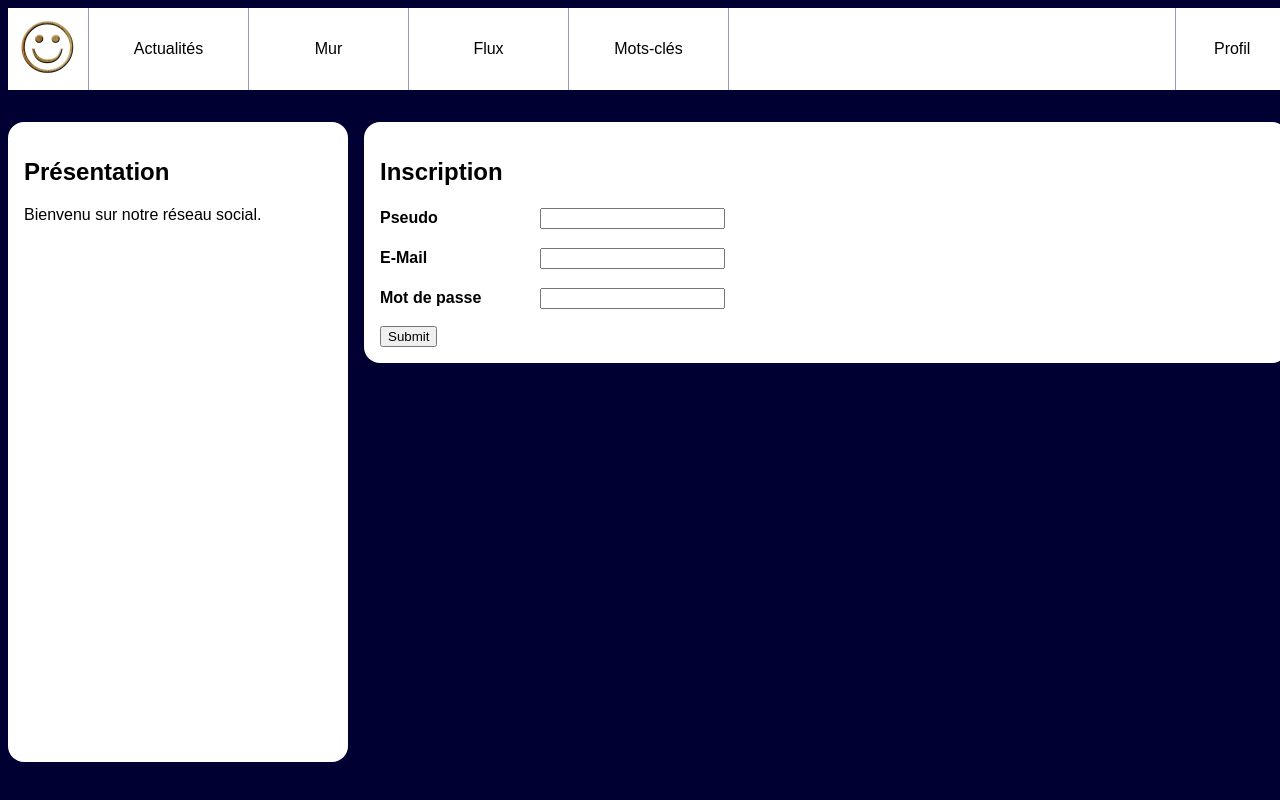
After one commit to adatechschool/projet-collectif-reseau-social-les-claviers-de-l-extreme, a PHP site: page /resoc_n2/registration.php in a window 1280 px wide. The commit adds this page. Run offline with PHP 8.4, Linux system fonts and the light colour scheme.

```diff
--- a/resoc_n1/admin.php
+++ b/resoc_n1/admin.php
@@ -9,6 +9,7 @@
     <body>
 
     <?php include '../N1/navbar.php'?>
+    <?php include '../N1/connexions1.php'?>
 
         <div id="wrapper" class='admin'>
             <aside>
--- /dev/null
+++ b/resoc_n2/registration.php
@@ -0,0 +1,102 @@
+<!doctype html>
+<html lang="fr">
+    <head>
+        <meta charset="utf-8">
+        <title>ReSoC - Inscription</title>
+        <meta name="author" content="Julien Falconnet">
+        <link rel="stylesheet" href="style.css"/>
+    </head>
+    <body>
+        <header>
+            <img src="resoc.jpg" alt="Logo de notre réseau social"/>
+            <nav id="menu">
+                <a href="news.php">Actualités</a>
+                <a href="wall.php?user_id=5">Mur</a>
+                <a href="feed.php?user_id=5">Flux</a>
+                <a href="tags.php?tag_id=1">Mots-clés</a>
+            </nav>
+            <nav id="user">
+                <a href="#">Profil</a>
+                <ul>
+                    <li><a href="settings.php?user_id=5">Paramètres</a></li>
+                    <li><a href="followers.php?user_id=5">Mes suiveurs</a></li>
+                    <li><a href="subscriptions.php?user_id=5">Mes abonnements</a></li>
+                </ul>
+
+            </nav>
+        </header>
+
+        <div id="wrapper" >
+
+            <aside>
+                <h2>Présentation</h2>
+                <p>Bienvenu sur notre réseau social.</p>
+            </aside>
+            <main>
+                <article>
+                    <h2>Inscription</h2>
+                    <?php
+                    /**
+                     * TRAITEMENT DU FORMULAIRE
+                     */
+                    // Etape 1 : vérifier si on est en train d'afficher ou de traiter le formulaire
+                    // si on recoit un champs email rempli il y a une chance que ce soit un traitement
+                    $enCoursDeTraitement = isset($_POST['email']);
+                    if ($enCoursDeTraitement)
+                    {
+                        // on ne fait ce qui suit que si un formulaire a été soumis.
+                        // Etape 2: récupérer ce qu'il y a dans le formulaire @todo: c'est là que votre travaille se situe
+                        // observez le résultat de cette ligne de débug (vous l'effacerez ensuite)
+                        echo "<pre>" . print_r($_POST, 1) . "</pre>";
+                        // et complétez le code ci dessous en remplaçant les ???
+                        $new_email = $_POST['???'];
+                        $new_alias = $_POST['???'];
+                        $new_passwd = $_POST['???'];
+
+
+                        //Etape 3 : Ouvrir une connexion avec la base de donnée.
+                        $mysqli = new mysqli("localhost", "root", "root", "socialnetwork_tests");
+                        //Etape 4 : Petite sécurité
+                        // pour éviter les injection sql : https://www.w3schools.com/sql/sql_injection.asp
+                        $new_email = $mysqli->real_escape_string($new_email);
+                        $new_alias = $mysqli->real_escape_string($new_alias);
+                        $new_passwd = $mysqli->real_escape_string($new_passwd);
+                        // on crypte le mot de passe pour éviter d'exposer notre utilisatrice en cas d'intrusion dans nos systèmes
+                        $new_passwd = md5($new_passwd);
+                        // NB: md5 est pédagogique mais n'est pas recommandée pour une vraies sécurité
+                        //Etape 5 : construction de la requete
+                        $lInstructionSql = "INSERT INTO users (id, email, password, alias) "
+                                . "VALUES (NULL, "
+                                . "'" . $new_email . "', "
+                                . "'" . $new_passwd . "', "
+                                . "'" . $new_alias . "'"
+                                . ");";
+                        // Etape 6: exécution de la requete
+                        $ok = $mysqli->query($lInstructionSql);
+                        if ( ! $ok)
+                        {
+                            echo "L'inscription a échouée : " . $mysqli->error;
+                        } else
+                        {
+                            echo "Votre inscription est un succès : " . $new_alias;
+                            echo " <a href='login.php'>Connectez-vous.</a>";
+                        }
+                    }
+                    ?>
+                    <form action="registration.php" method="post">
+                        <input type='hidden'name='???' value='achanger'>
+                        <dl>
+                            <dt><label for='pseudo'>Pseudo</label></dt>
+                            <dd><input type='text'name='pseudo'></dd>
+                            <dt><label for='email'>E-Mail</label></dt>
+                            <dd><input type='email'name='email'></dd>
+                            <dt><label for='motpasse'>Mot de passe</label></dt>
+                            <dd><input type='password'name='motpasse'></dd>
+                        </dl>
+                        <input type='submit'>
+                    </form>
+                </article>
+            </main>
+        </div>
+    </body>
+</html>
--- /dev/null
+++ b/resoc_n2/style.css
@@ -0,0 +1,160 @@
+body{
+    background-color: #003;
+    font-family: Arial;
+}
+
+a{text-decoration: none; color:black;}
+a:hover{text-decoration: underline;}
+
+body>header{
+    background-color: #fff;
+    display:flex;
+    width:80em;
+    margin:0 auto 2em auto;
+    padding:0;
+
+}
+body>header img{
+    height:5em;
+}
+body>header #menu {
+    display:flex;
+    width:50%;
+    align-items: stretch;
+    border-left: 1px solid #99b;
+}
+body>header #menu a{
+    flex:1;
+    text-align: center;
+    padding-top:2em;
+    border-right: 1px solid #99b;
+}
+body>header a:hover
+{
+    background-color: #99b;
+}
+body>header ul{list-style: none;}
+body>header #user
+{
+    margin-left: auto;
+    flex:0.2;
+    border-left: 1px solid #99b;
+}
+body>header #user>a{
+    display:block;
+    text-align: center;
+    padding:2em 0;
+    width:100%;
+}
+body>header #user ul{
+    display: none;
+    position: absolute;
+    padding:0;
+    margin:0;
+    margin-left:-5em;
+    background-color: #fff;
+    border: 1px solid #99b;
+
+    z-index: 1;
+}
+body>header #user ul li a{
+    display:block;
+    width:10em;
+    padding:1em;
+    border-bottom: 1px solid #99b;
+}
+body>header #user:hover ul{
+    display:block;
+}
+
+
+#wrapper{
+    display:flex;
+    width:80em;
+    margin:0 auto 2em auto;
+}
+#wrapper aside{
+    background-color: #fff;
+    flex:1;
+    padding:1em;
+    border-radius: 1em;
+}
+#wrapper aside img{
+    display: block;
+    width:50%;
+    margin:auto;
+}
+
+#wrapper main{
+    flex:3;
+    padding-left:1em;
+    height: 80vh;
+    overflow-y:  scroll;
+}
+#wrapper main article{
+    background-color: #fff;
+    padding:1em;
+    margin-bottom: 1em ;
+    border-radius: 1em;
+}
+#wrapper main article h3{
+    margin:0;
+    padding:0;
+    font-weight: normal;
+    font-size:1em;
+
+}
+#wrapper main article time{
+    float:left;
+}
+#wrapper main article address{
+    text-align: right;
+    margin-bottom: 1em;
+}
+#wrapper main article p{
+    margin:0;
+}
+#wrapper main article footer{
+    margin-top: 1em;
+    text-align: right;
+}
+#wrapper main article footer small{
+    float:left;
+}
+
+#wrapper.admin{flex-direction: row-reverse}
+#wrapper.admin aside{flex:1;margin-left:1em;border-radius:0;padding:0;}
+#wrapper.admin main{flex:2;background-color: #fff;border-radius: 0;padding:0;}
+#wrapper.admin h2{text-align: center;}
+#wrapper.admin h3{margin:0;}
+#wrapper.admin nav{text-align: right;}
+#wrapper.admin article{border:1px solid #ddd;border-radius: 1em;padding:1em;margin:1em;}
+#wrapper.admin article p{float:left;margin:0;}
+
+
+.parameters dl dt{float:left;font-weight: bold;line-height: 1.5em;}
+.parameters dl dd{margin-left:15em;line-height: 1.5em;}
+
+.contacts {
+    display:flex;
+    flex-wrap: wrap;
+    align-items:flex-start;
+    align-content: flex-start ;
+}
+.contacts article{
+    width:25em;
+    height:7em;
+    margin-right: 1em;
+}
+.contacts article img{
+    float:right;
+    height: 5em;
+}
+
+pre{
+    color:#aaa;
+}
+
+form dl dt{float:left;font-weight: bold;line-height: 1.5em;}
+form dl dd{margin-left:10em;line-height: 1.5em;margin-bottom: 1em}
+form dl dd textarea{width:40em;height: 15em;}
```
Also changed, not shown: resoc_n2/login.php (added, +106 -0 lines), resoc_n2/usurpedpost.php (added, +121 -0 lines), resoc_n2/resoc.jpg (added), resoc_n2/user.jpg (added).
